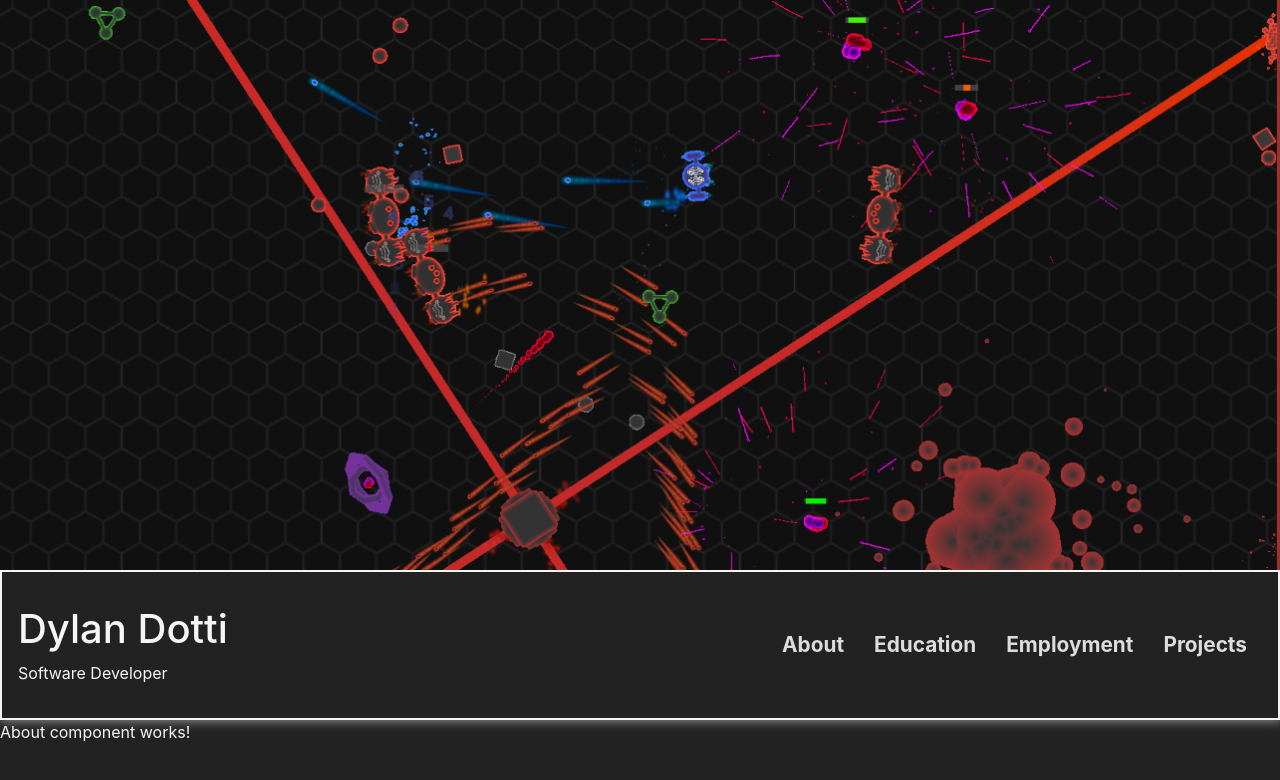
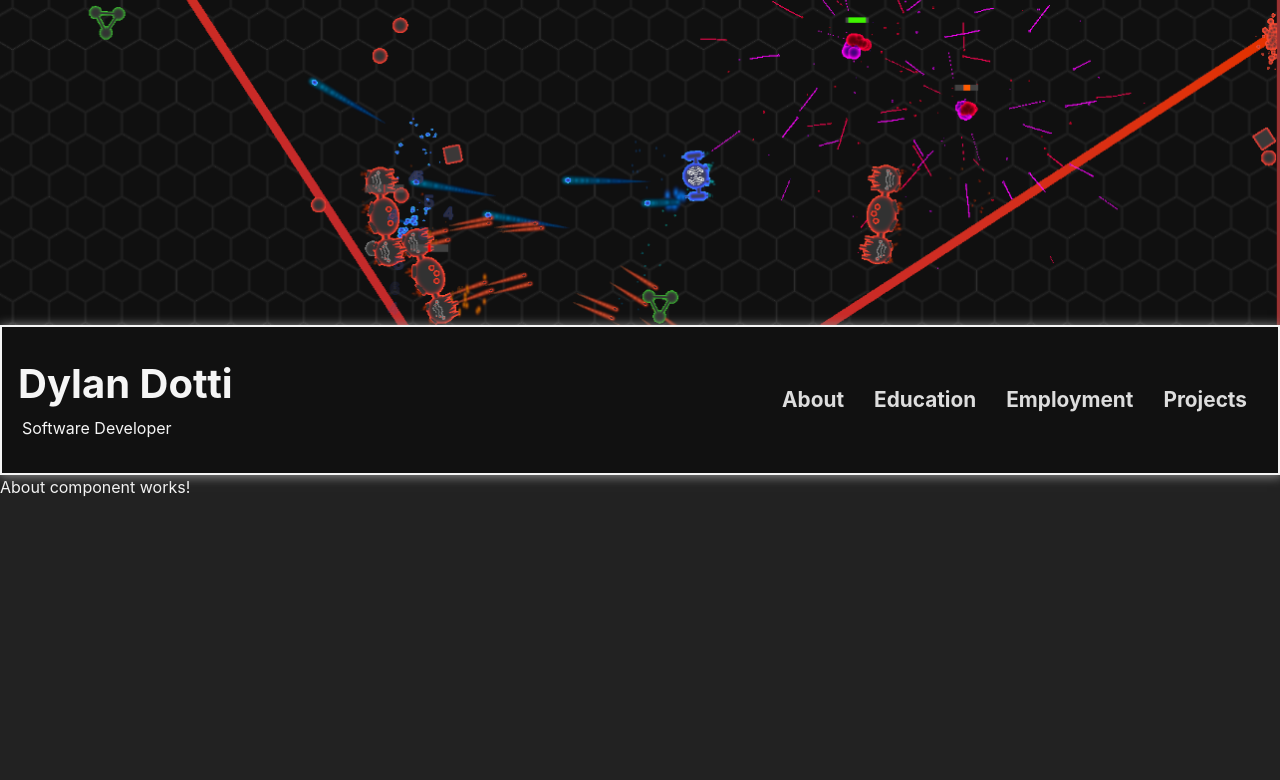
Before and after one commit to Dylan-Dotti/React-Portfolio-Website, a React (Create React App) app: page / in a window 1280 px wide. Shown: the top 780 px of the page. Built offline with nearby package versions, Linux system fonts and the light colour scheme.

Commit message:
Added FixedSizeImg

```diff
--- /dev/null
+++ b/src/Components/FixedSizeImg/index.scss
@@ -0,0 +1,8 @@
+
+.fixed-size-img-container {
+    overflow: hidden;
+
+    > img {
+        width: 100%;
+    }
+}
--- /dev/null
+++ b/src/Components/FixedSizeImg/index.tsx
@@ -0,0 +1,39 @@
+import * as React from 'react';
+import './index.scss';
+
+export interface IFixedSizeImgProps {
+    src                : string
+    width?             : string | number
+    height?            : string | number
+    alt?               : string
+    containerClassName?: string
+    imgClassName?      : string
+}
+
+export interface IFixedSizeImgState {
+}
+
+export default class FixedSizeImg extends React.Component<IFixedSizeImgProps, IFixedSizeImgState> {
+
+    constructor(props: IFixedSizeImgProps) {
+        super(props);
+    }
+
+    public render(): React.ReactNode {
+        return (
+            <div
+                className={`fixed-size-img-container ${this.props.containerClassName || ""}`}
+                style={{
+                    width: this.props.width,
+                    height: this.props.height,
+                }}
+            >
+                <img
+                    src={this.props.src}
+                    alt={this.props.alt || "FixedSizeImg"}
+                    className={this.props.imgClassName || ""}
+                 />
+            </div>
+        );
+    }
+}
--- a/src/Components/MainHeader/index.tsx
+++ b/src/Components/MainHeader/index.tsx
@@ -1,5 +1,6 @@
 import * as React from 'react';
 import { Link } from 'react-router-dom';
+import FixedSizeImg from '../FixedSizeImg';
 import './main-header.scss';
 
 export default class MainHeader extends React.Component {
@@ -7,12 +8,11 @@ export default class MainHeader extends React.Component {
     public render(): React.ReactNode {
         return (
             <>
-                <div className="crop">
-                    <img src="Img\Deviant\deviant_action.PNG" alt="" id="header-img" />
-                </div>
                 <div className="main-header">
+                    <FixedSizeImg src="Img\Deviant\deviant_action.PNG" imgClassName="header-img" height="400px"/>
+                    <div className="header-bar">
                         <div className="title-group">
-                        <h1 className="name">Dylan Dotti</h1>
+                            <h1 className="name"><strong>Dylan Dotti</strong></h1>
                             <span className="subtitle">Software Developer</span>
                         </div>
                         <nav>
@@ -24,6 +24,7 @@ export default class MainHeader extends React.Component {
                             </ul>
                         </nav>
                     </div>
+                </div>
             </>
         );
     }
--- a/src/Components/MainHeader/main-header.scss
+++ b/src/Components/MainHeader/main-header.scss
@@ -1,10 +1,10 @@
 @import '../../Styles/colors.scss';
 
-#header-img {
-    width: 100%;
-}
+.main-header {
+    position: relative;
+    height: 475px;
 
-.main-header {
+    .header-bar {
         display: flex;
         justify-content: space-between;
         width: 100%;
@@ -12,9 +12,17 @@
         margin: 0px auto;
         border: 2px solid $main-text-white;
         box-shadow: 1px 1px 10px 1px #888888;
+        background-color: #111;
+
+        position: absolute;
+        bottom: 0;
 
         .title-group {
             margin: auto 1rem;
+
+            .subtitle {
+                margin-left: .25rem;
+            }
         }
 
         nav {
@@ -35,3 +43,4 @@
         }
 
     }
+}
```
Lines whose indentation alone changed are shown as unchanged.
